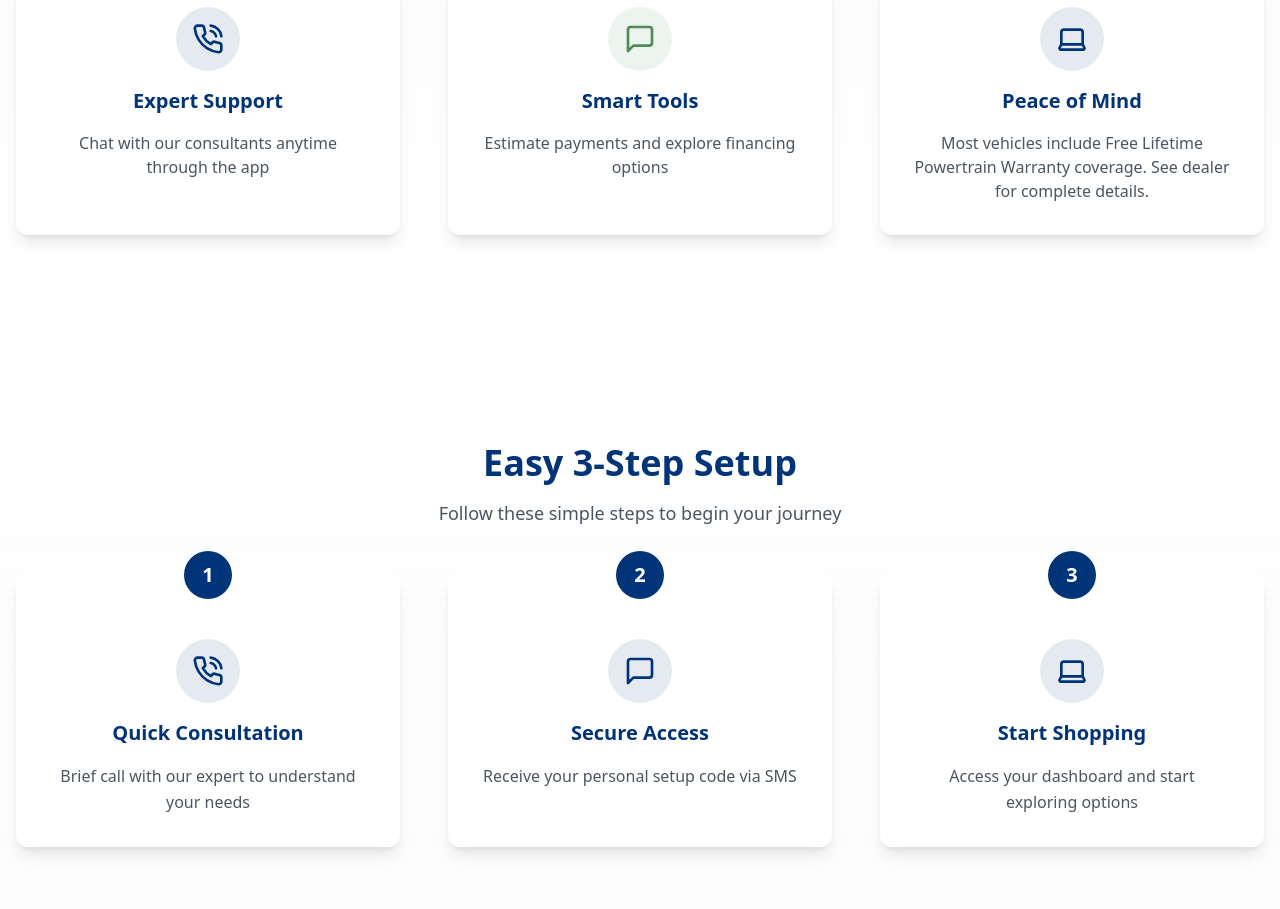
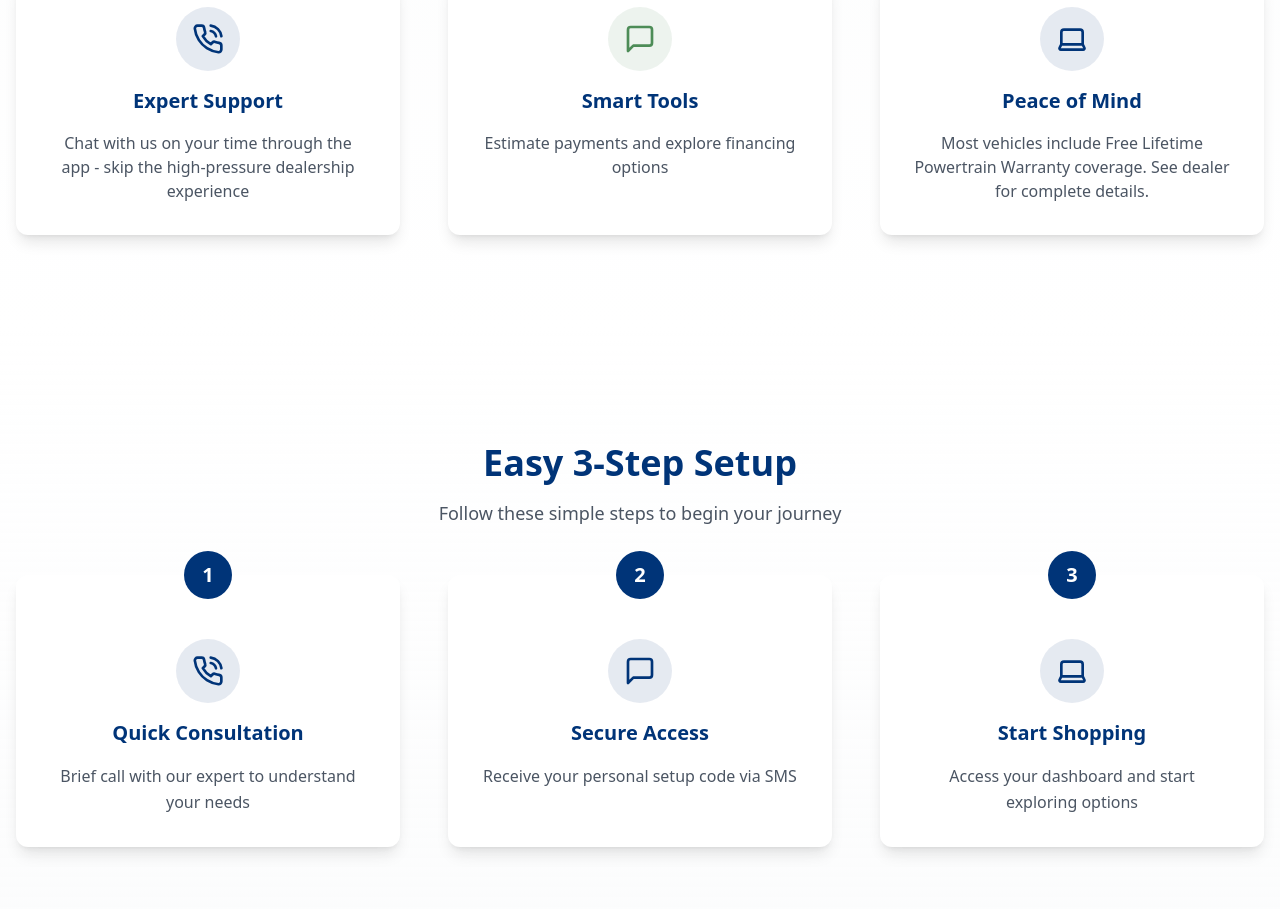
Before and after one commit to peopleagreemedia/simple-auto-leads, a React (Vite) app: page / in a window 1280 px wide. Shown: the part 2960-3869 px from the top of the page. Built offline with nearby package versions, Linux system fonts and the light colour scheme.

Commit message:
Update feature description text
Changed the description in the FeaturesSection component to say, "Chat with us on your time through the app, skip high pressure dealerships," instead of the previous text.
[skip gpt_engineer]

```diff
--- a/src/components/landing/FeaturesSection.tsx
+++ b/src/components/landing/FeaturesSection.tsx
@@ -35,7 +35,7 @@ export const FeaturesSection = ({ selectedModel }: FeaturesSectionProps) => {
               {t.features.chatSupport.title}
             </h3>
             <p className="text-sm md:text-base text-gray-600 leading-relaxed">
-              {getPersonalizedDescription(t.features.chatSupport.description)}
+              Chat with us on your time through the app - skip the high-pressure dealership experience
             </p>
           </div>
         </div>
```
